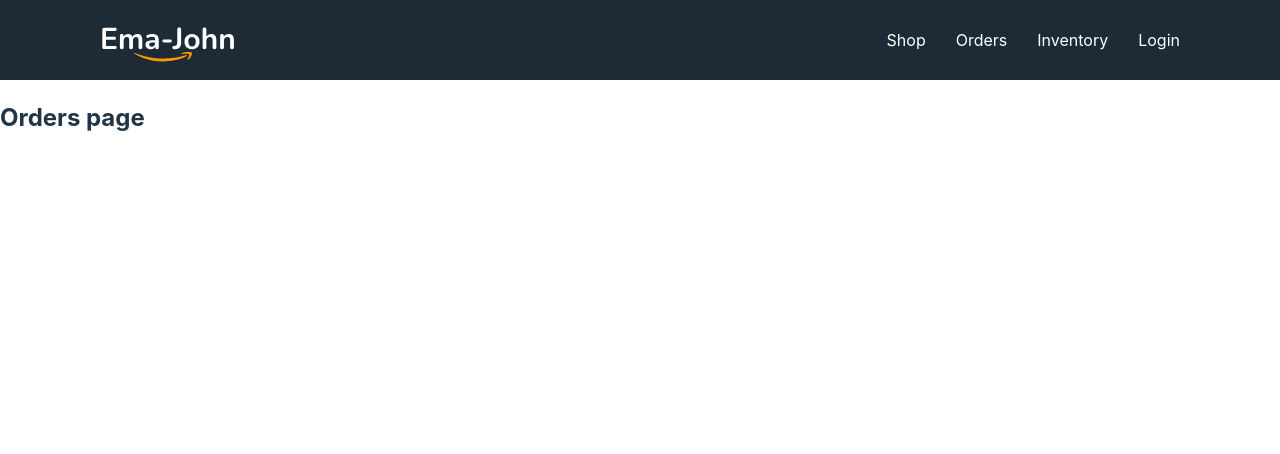
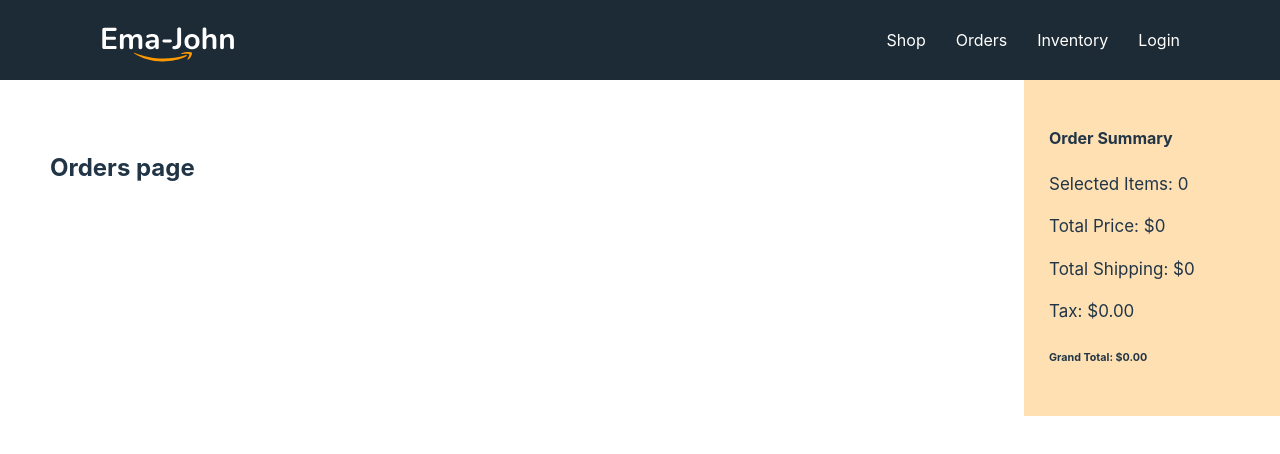
Before and after one commit to Imran-A-K/Simple-Ecommerce-Website-with-React, a React (Vite) app: page /orders in a window 1280 px wide. Shown: the top 454 px of the page. Built offline with nearby package versions, Linux system fonts and the light colour scheme.

Commit message:
orders page partially done

```diff
--- a/src/components/Orders/Orders.jsx
+++ b/src/components/Orders/Orders.jsx
@@ -1,9 +1,15 @@
 import React from 'react'
+import Cart from '../Cart/Cart'
 
 const Orders = () => {
   return (
-    <div>
+    <div className='shop-container'>
+      <div className='products-container'>
         <h2>Orders page</h2>
+      </div>
+      <div className='cart-container'>
+        <Cart cart={[]}></Cart>
+      </div>
     </div>
   )
 }
```
